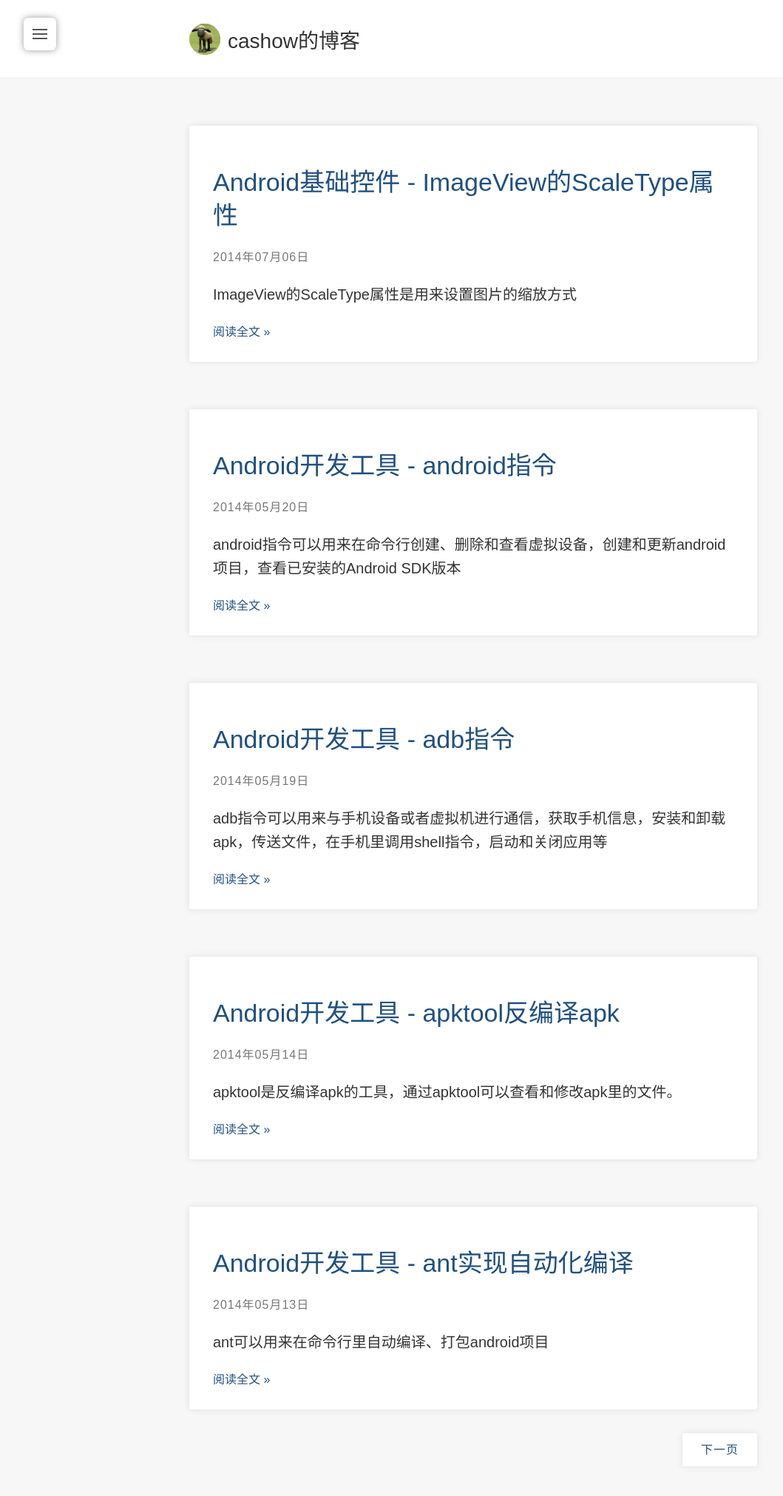
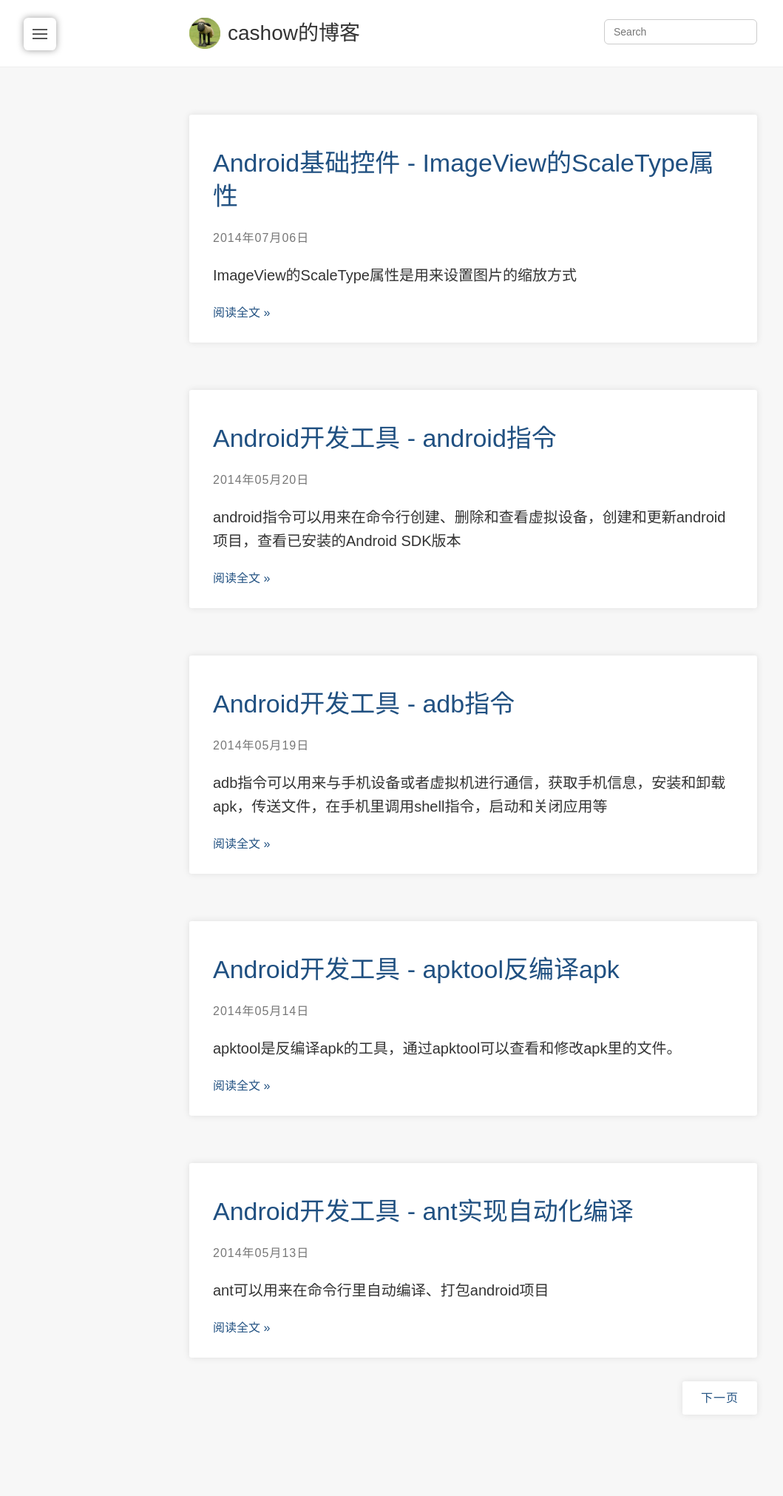
Before and after one commit to cashow/cashow.github.io, a Jekyll site: the page built from index.html, in a window 1280 px wide. Shown: the whole page at 74% size, without its empty margins (0-1059 px from the left). Built offline with Jekyll 4.4.1, drawn with Linux system fonts in a browser that asks for light colours; nearby versions of some CDN libraries; Markdown is read by kramdown in place of the engine named in the settings; the list of posts is cut into pages by our own code; after the commit the page ends 1952 px from its top, so only the background shows below that.

Commit message:
加入搜索功能

```diff
--- a/_layouts/default.html
+++ b/_layouts/default.html
@@ -46,6 +46,7 @@
     <div class="main-wrapper">
       <div class="header">
         <div class="container">
+          <div style="float:left">
             <div class="header-logo">{% include logo.html %}</div>
             <div class="header-title">
               <a href="{{ site.baseurl }}"
@@ -54,13 +55,29 @@
               </a>
             </div>
           </div>
+          <input class="search" placeholder="Search">
+        </div>
       </div>
 
+        <section id="main_content">
           <div class="container content">
               {{ content }}
           </div>
+        </section>
+
+        <section id="search_content" style="display:none;">
+          <div class="container content">
+            <div class="post">
+              <header class="post-header">
+                <h2 class="post-title">搜索结果</h2>
+              </header>
+              <hr/>
+              <div id="searchResult"><div style="text-align:center;padding-bottom:20px">搜索中...</div></div>
+            </div>
+          </div>
+        </section>
+
       <a href="#0" class="wc-top">Top</a>
-
     </div>
 
     <label for="sidebar-checkbox" class="sidebar-toggle">
--- a/assets/css/_sass/base/_type.scss
+++ b/assets/css/_sass/base/_type.scss
@@ -48,7 +48,7 @@
 h1, .h1,
 h2, .h2,
 h3, .h3 {
-  margin-top: $line-height-computed;
+  margin-top: ($line-height-computed / 2);
   margin-bottom: ($line-height-computed / 2);
   small,
   .small {
--- a/assets/css/cashow.css
+++ b/assets/css/cashow.css
@@ -109,3 +109,29 @@
 #tag_cloud{
   margin-top: 1.5rem;
 }
+
+.search{
+ float:right;
+ display: block;
+ vertical-align: middle;
+ margin-top: 10px;
+ margin-bottom: 12px;
+ padding: 6px 12px;
+ font-size: 14px;
+ line-height: 1.42857143;
+ color: rgb(85, 85, 85);
+ background-color: rgb(255, 255, 255);
+ background-image: none;
+ border: 1px solid rgb(204, 204, 204);
+ border-radius: 6px;
+
+  -webkit-transition: all 0.30s ease-in-out;
+  -moz-transition: all 0.30s ease-in-out;
+  -ms-transition: all 0.30s ease-in-out;
+  -o-transition: all 0.30s ease-in-out;
+  outline: none;
+}
+.search:focus{
+  box-shadow: 0 0 8px #9ecaed;
+  border: 1px solid #9ecaed;
+}
--- a/assets/css/main.scss
+++ b/assets/css/main.scss
@@ -268,7 +268,6 @@
 }
 
 .header .header-title h3 {
-  margin-bottom: 15px;
   small {
     padding-left: 10px;
   }
```
Also changed, not shown: other parts of _layouts/default.html (+7 -1 lines), search.xml (added, +12 -0 lines). Lines whose indentation alone changed are shown as unchanged.
